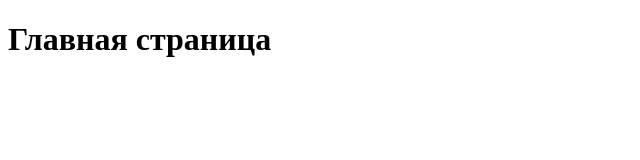
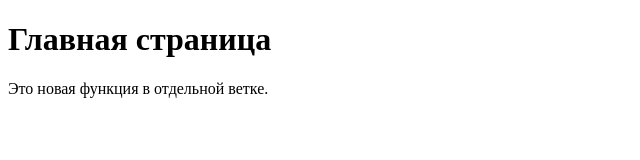
Before and after one commit to isipprsholdan-tech/my-first-website, a plain HTML site: page index.html in a window 1280 px wide. Shown: the whole page, without its empty margins (0-640 px from the left). Drawn offline with Linux system fonts and the light colour scheme.

Commit message:
Добавлен абзац в отдельной ветке

```diff
--- a/index.html
+++ b/index.html
@@ -6,5 +6,6 @@
 </head>
 <body>
     <h1>Главная страница</h1>
+<p>Это новая функция в отдельной ветке.</p>
 </body>
 </html>
```
